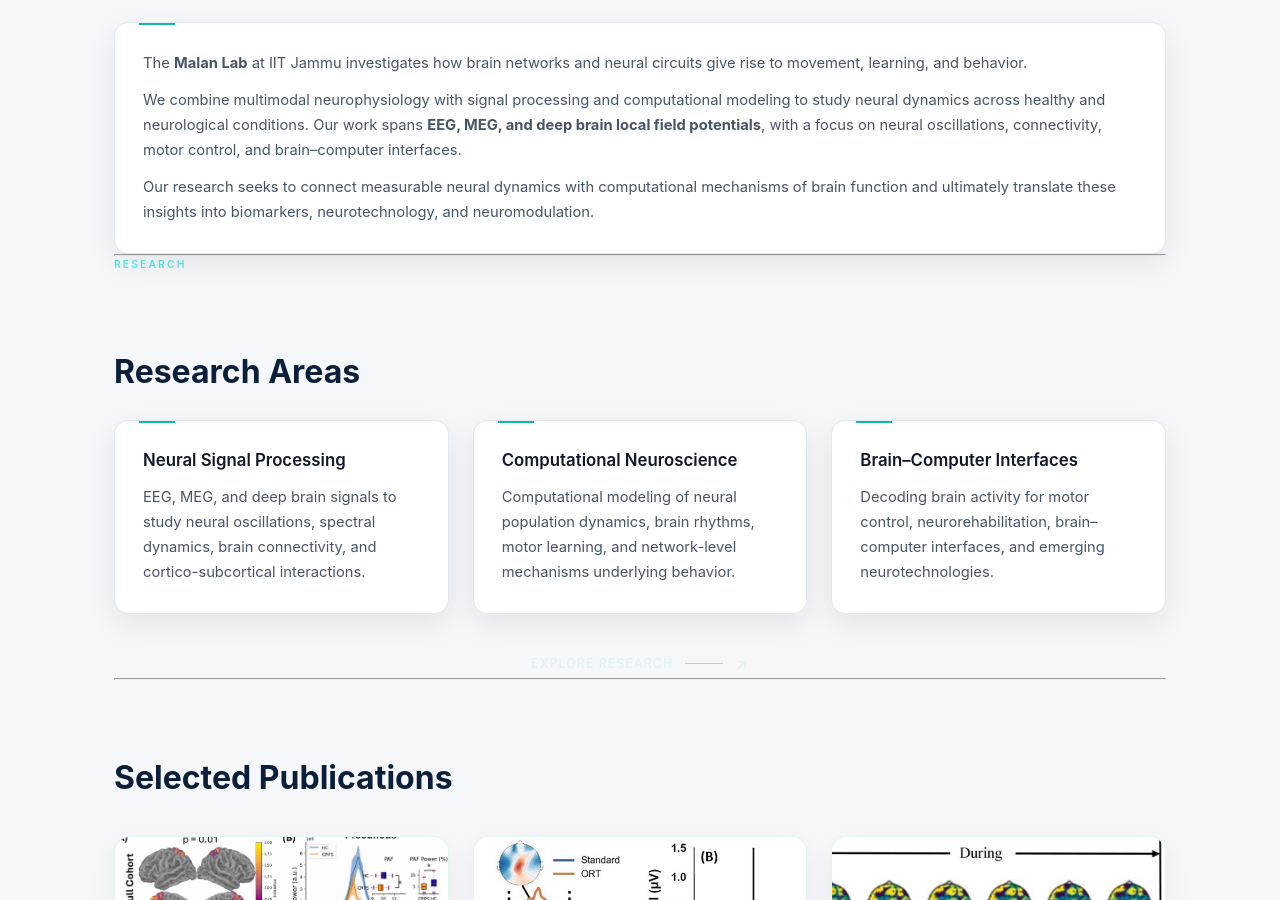
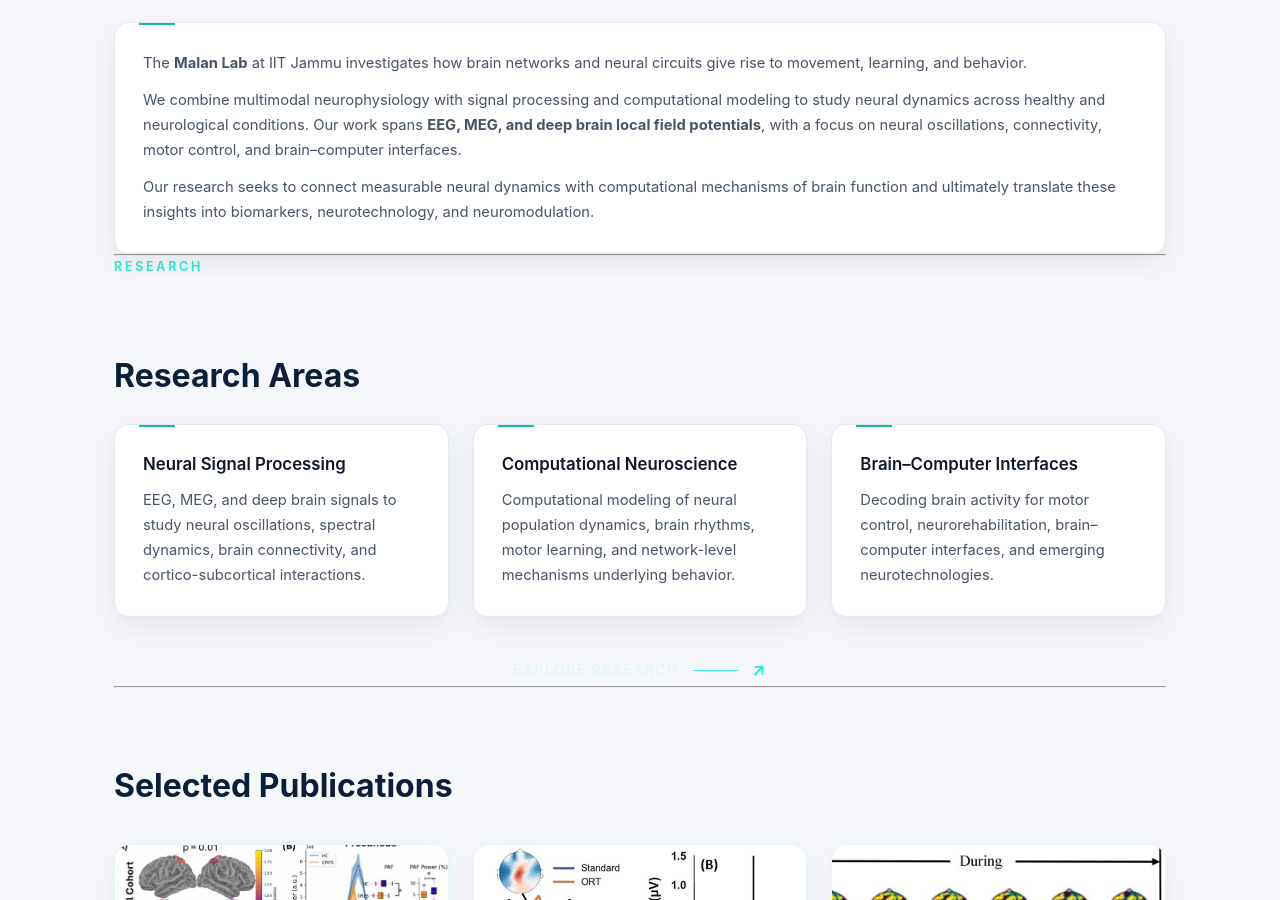
Before and after one commit to malanlab/malanlab.github.io, a Jekyll site: the page built from index.md, in a window 1280 px wide and 900 px high, scrolled down 1011 px. Built offline with Jekyll 4.4.1, drawn with Linux system fonts in a browser that asks for light colours.

Commit message:
Update style.css

```diff
--- a/assets/style.css
+++ b/assets/style.css
@@ -352,19 +352,6 @@
 
   opacity: 1;
 }
-/* =========================
-   Section
-========================= */
-.section-label {
-  margin-bottom: 8px;
-
-  font-size: 0.65rem;
-  font-weight: 600;
-
-  letter-spacing: 0.2em;
-
-  color: rgba(0,235,210,0.65);
-}
 
 /* =========================
    CARDS
@@ -537,37 +524,54 @@
 }
 
 /* =========================
-   research-more
+   RESEARCH SECTION LABEL
+========================= */
+
+.section-label {
+  margin-bottom: 10px;
+
+  font-size: 0.78rem;
+  font-weight: 600;
+
+  letter-spacing: 0.22em;
+  text-transform: uppercase;
+
+  color: rgba(0, 235, 210, 0.85);
+}
+
+
+/* =========================
+   EXPLORE RESEARCH
 ========================= */
 
 .research-more {
-  margin-top: 34px;
+  margin-top: 38px;
   text-align: center;
 }
 
 .research-more a {
   display: inline-flex;
   align-items: center;
-  gap: 12px;
+  gap: 14px;
 
-  color: rgba(220,240,240,0.72);
+  color: rgba(225, 245, 245, 0.9);
 
   text-decoration: none;
 
-  font-size: 0.78rem;
-  font-weight: 500;
+  font-size: 0.88rem;
+  font-weight: 600;
 
-  letter-spacing: 0.08em;
+  letter-spacing: 0.10em;
   text-transform: uppercase;
 
   transition: color 0.3s ease;
 }
 
 .research-line {
-  width: 38px;
+  width: 45px;
   height: 1px;
 
-  background: rgba(0,235,210,0.55);
+  background: rgba(0, 235, 210, 0.75);
 
   transition:
     width 0.35s ease,
@@ -575,23 +579,24 @@
 }
 
 .research-arrow {
-  font-size: 1rem;
+  font-size: 1.1rem;
 
-  transition:
-    transform 0.35s ease;
+  color: rgba(0, 235, 210, 0.9);
+
+  transition: transform 0.35s ease;
 }
 
 .research-more a:hover {
-  color: rgba(0,235,210,0.95);
+  color: #ffffff;
 }
 
 .research-more a:hover .research-line {
-  width: 65px;
-  background: rgba(0,235,210,0.9);
+  width: 70px;
+  background: rgba(0, 235, 210, 1);
 }
 
 .research-more a:hover .research-arrow {
-  transform: translate(4px,-4px);
+  transform: translate(4px, -4px);
 }
 
 /* =========================
```
